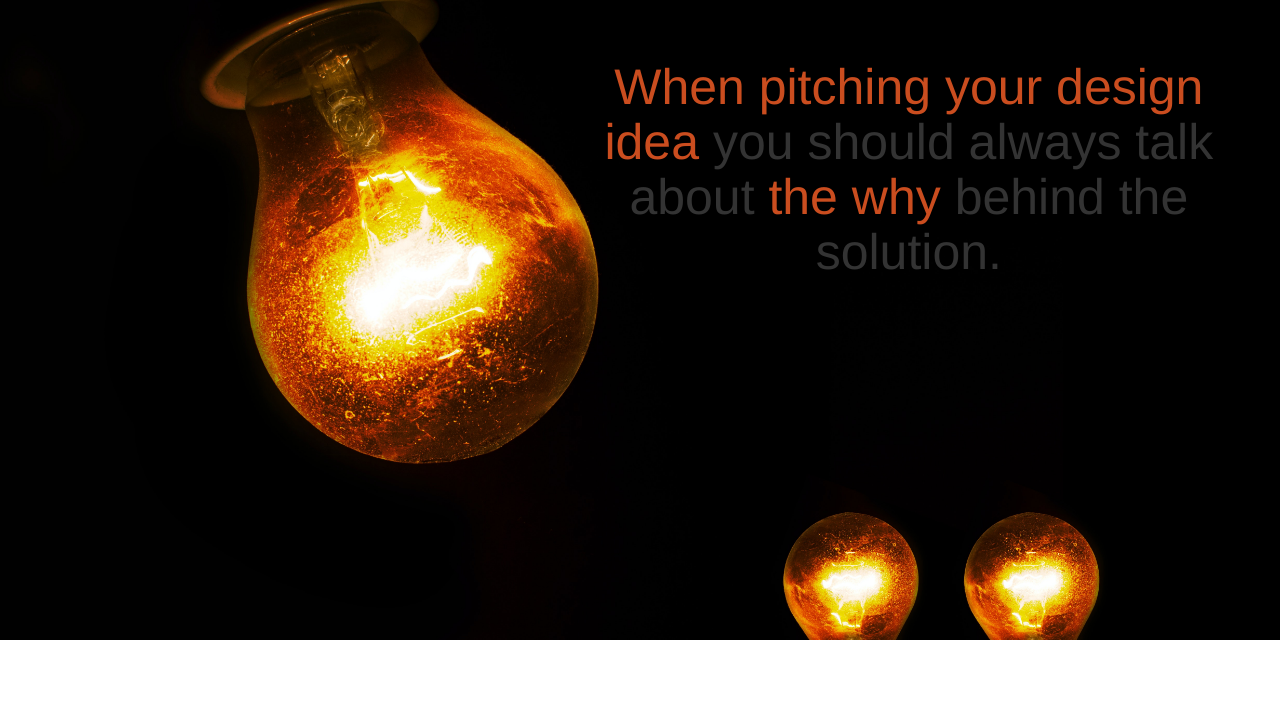
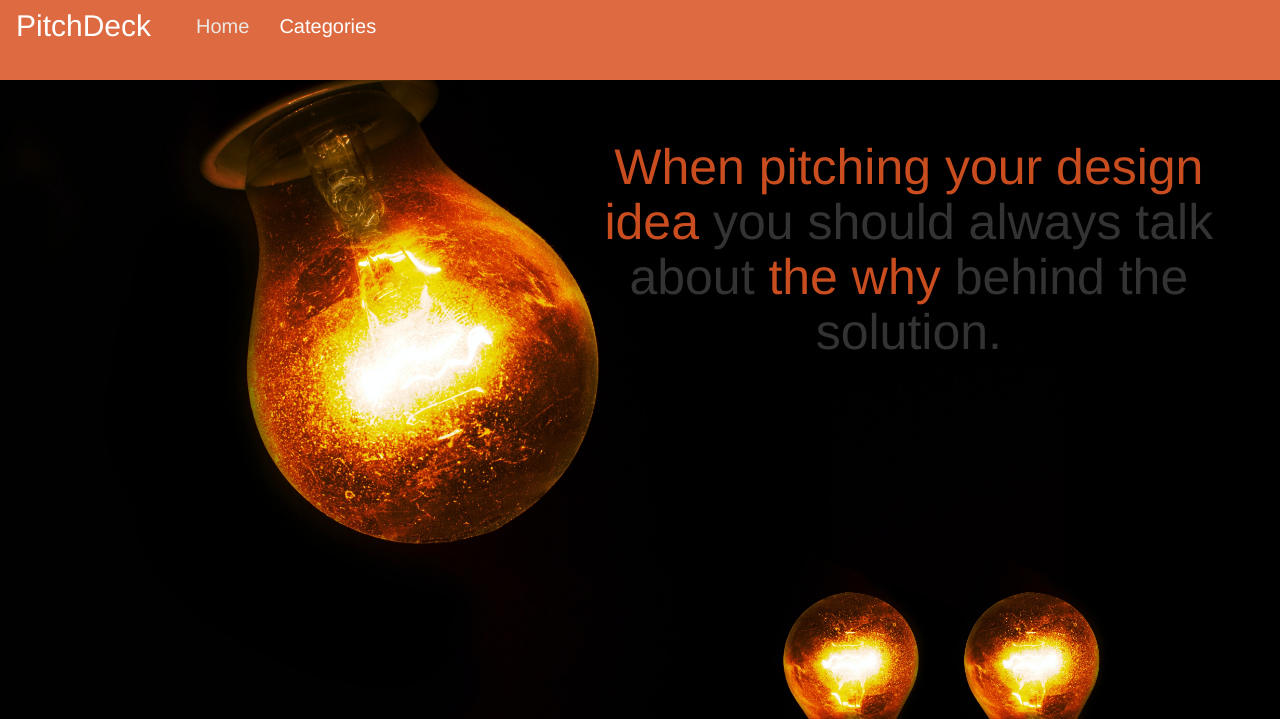
Before and after one commit to felkiriinya/Pitch-app, a Flask app: page / in a window 1280 px wide. Shown: the top 719 px of the page. Run offline with Flask 2, Linux system fonts and the light colour scheme; some libraries are stand-ins or nearby versions.

Commit message:
added and styled the navbar

```diff
--- a/app/static/css/index.css
+++ b/app/static/css/index.css
@@ -10,6 +10,7 @@ img {
     width: 100%;
     height: 80vh;
     object-fit: cover;
+    margin-top: 0%;
 }
 
 .text-content {
@@ -23,3 +24,6 @@ h1 {
     font-size: 5rem;
 
 }
+a:hover{
+    background-color: tomato;
+}
--- a/app/templates/base.html
+++ b/app/templates/base.html
@@ -1,5 +1,10 @@
 {% extends 'bootstrap/base.html'%}
+  {% block styles %}
+    {{ super() }}
 
+    <link rel="stylesheet" href="{{url_for('static',filename='css/index.css')}}" type="text/css">
+
+    {% endblock %}
 
 <!-- Navbar block  -->
 {% block navbar %}
--- a/app/templates/index.html
+++ b/app/templates/index.html
@@ -6,6 +6,7 @@
 <head>
     {% block styles %}
     {{ super() }}
+    <link rel="shortcut icon" href="{{ url_for('static', filename='images/favicon.ico') }}">
     <link rel="stylesheet" href="{{url_for('static',filename='css/index.css')}}" type="text/css">
 
     {% endblock %}
--- a/app/templates/navbar.html
+++ b/app/templates/navbar.html
@@ -0,0 +1,33 @@
+
+
+<div class="navbar" role="navigation" style="background-color:rgb(221, 106, 64) ; border-radius: 0; align-items: center;
+margin: 0 !important; min-height: 10vh;">
+    <div class="container-fluid">
+        <div class="navbar-header">
+            <div class="navbar-toggle" data-toggle="collapse" data-target=".navbar-collapse"
+                >
+                <span class="sr-only">Toggle navigation</span>
+                <span class="icon-bar"></span>
+                <span class="icon-bar"></span>
+                <span class="icon-bar"></span>
+
+
+            </div>
+            <a class="navbar-brand"  href="/" style="font-size:30px; color:white; ">PitchDeck</a>
+            <div class="navbar-right">
+
+            </div>
+            <div class="navbar-collapse collapse" style="float: left;">
+                <ul class="nav navbar-nav">
+                    <li><a href="/" style="color: rgb(235, 231, 227); text-decoration: none; font-size: 20px;">Home</a></li>
+                    <li><a  class="dropdown-toggle" data-toggle="dropdown" aria-haspopup="true" aria-expanded="false" style="cursor: pointer; color: white; font-size: 20px;">Categories</a>
+                        <div class="dropdown-menu">
+
+                        </div>
+                    </li>
+
+                </ul>
+            </div>
+        </div>
+    </div>
+</div>
```
Also changed, not shown: app/static/images/favicon.ico (added).
